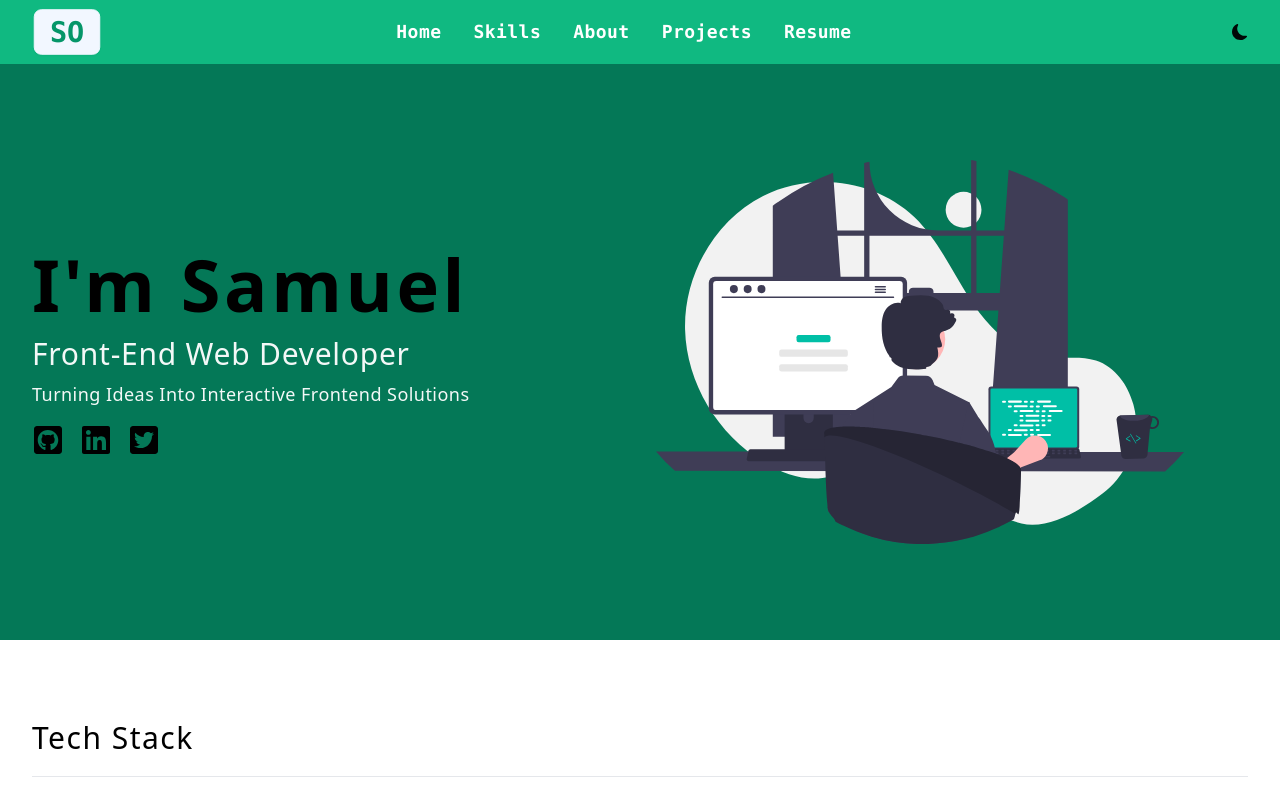
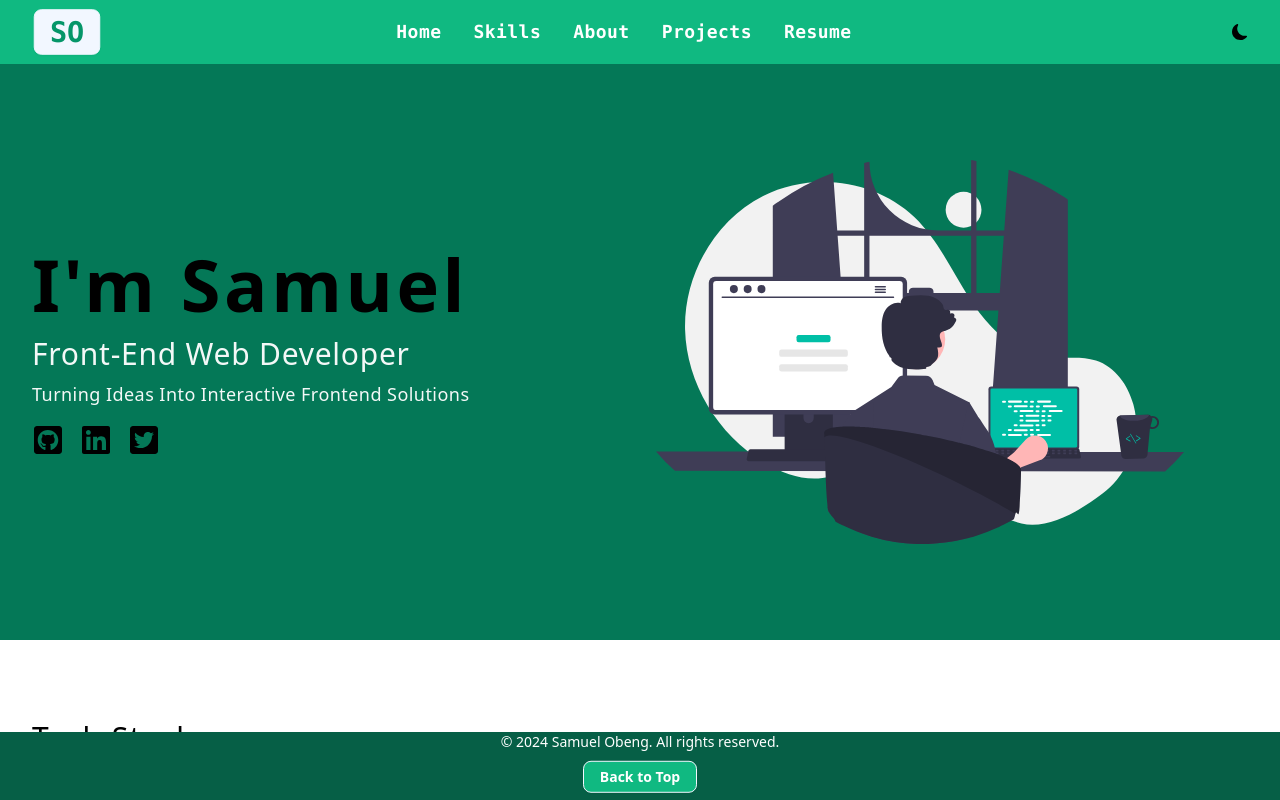
Before and after one commit to samobeng14Dev/dev-portfolio, a React (Vite) app: page / in a window 1280 px wide. Shown: the top 800 px of the page. Built offline with nearby package versions, Linux system fonts and the light colour scheme.

Commit message:
made footer sticky

```diff
--- a/src/components/Footer.jsx
+++ b/src/components/Footer.jsx
@@ -1,5 +1,3 @@
-import NavLinks from "./NavLinks";
-
 const Footer = () => {
 	const currentYear = new Date().getFullYear();
 
@@ -8,13 +6,15 @@ const Footer = () => {
 	};
 
 	return (
-		<footer className='bg-emerald-800 text-white py-4'>
+		<footer
+			className='bg-emerald-800 text-white py-4x'
+			style={{ position: "fixed", bottom: 0, width: "100%" }}>
 			<div className='container mx-auto text-center'>
 				<p className='text-sm'>
 					&copy; {currentYear} Samuel Obeng. All rights reserved.
 				</p>
 				<button
-					className='btn btn-sm bg-emerald-500 hover:bg-emerald-700 text-white  py-2 px-4  mt-4 animate-bounce'
+					className='btn btn-sm bg-emerald-500 hover:bg-emerald-700 text-white py-2 px-4 mt-4 animate-bounce'
 					onClick={handleScrollToTop}>
 					Back to Top
 				</button>
--- a/src/components/Navbar.jsx
+++ b/src/components/Navbar.jsx
@@ -68,7 +68,7 @@ const Navbar = () => {
 						{/* sun icon */}
 						<BsSunFill className='swap-on h-4 w-4 text-white' />
 						{/* moon icon */}
-						<BsMoonFill className='swap-off h-4 w-4 text-black animate-pulse' />
+						<BsMoonFill className='swap-off h-4 w-4 text-black' />
 					</label>
 				</div>
 			</div>
```
